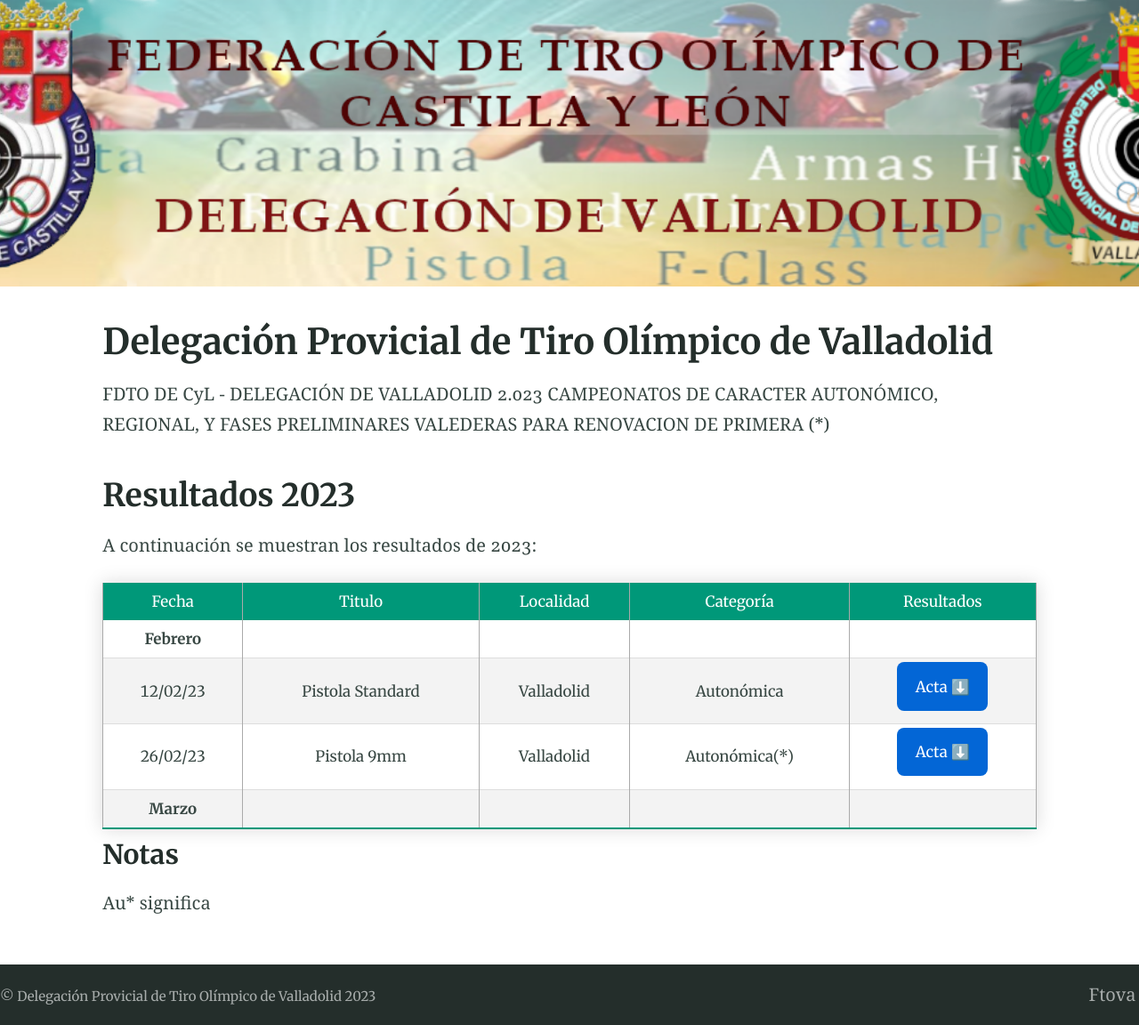
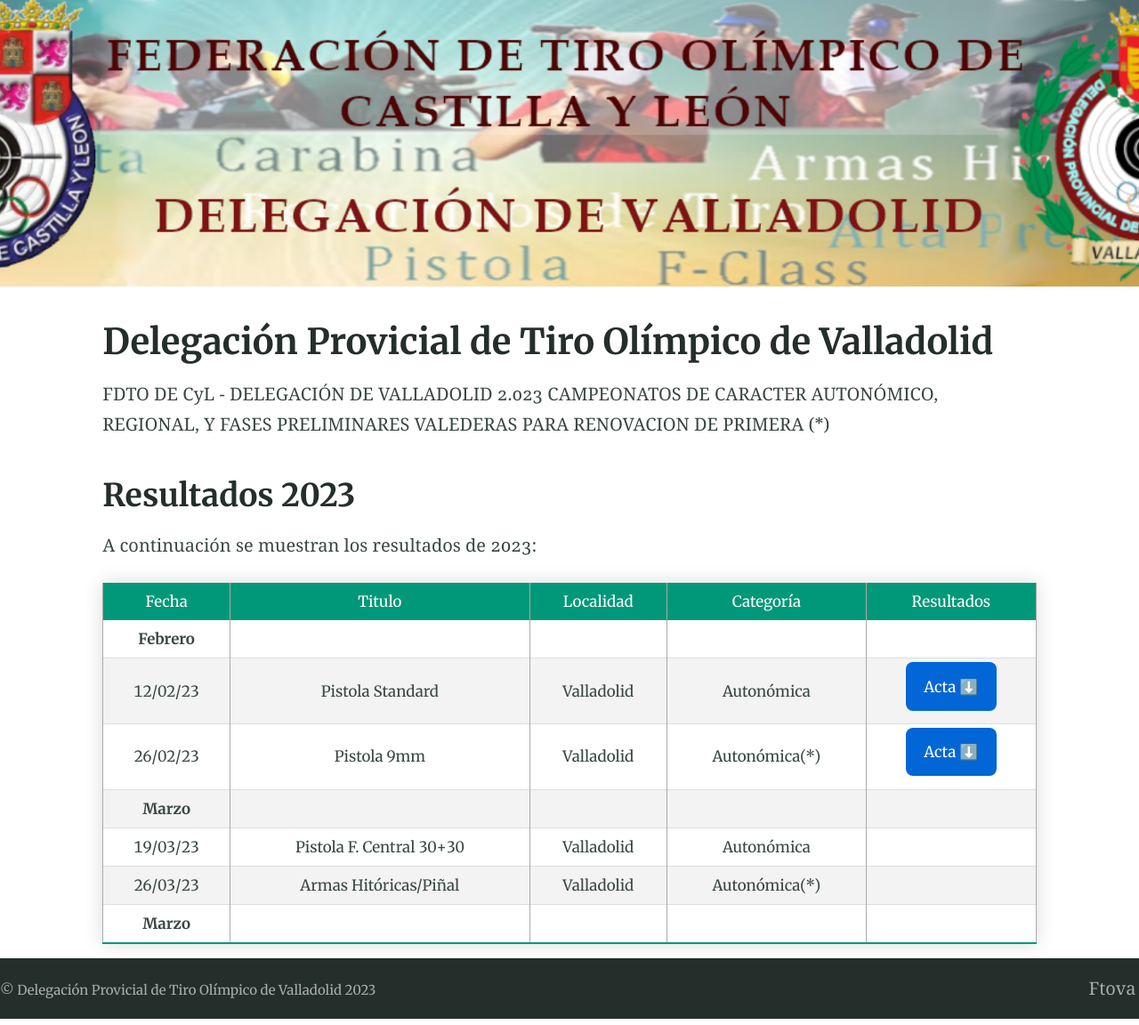
Before and after one commit to ftova/resultados, a Jekyll site: the page built from index.md, in a window 1280 px wide. Shown: the whole page at 89% size. Built offline with Jekyll 4.4.1, drawn with Linux system fonts in a browser that asks for light colours.

Commit message:
Update index.md

```diff
--- a/index.md
+++ b/index.md
@@ -18,7 +18,6 @@ A continuación se muestran los resultados de 2023:
 | 12/02/23 | Pistola Standard | Valladolid | Autonómica | {% include button.html text="Acta ⬇️" link="./resultados/2023/sample.pdf" color="#0366d6" %} |
 | 26/02/23 | Pistola 9mm | Valladolid | Autonómica(*) | {% include button.html text="Acta ⬇️" link="./resultados/2023/sample.pdf" color="#0366d6" %} |
 | **Marzo** |      |   |   |   |
-
-### Notas
-
-Au* significa
+| 19/03/23 | Pistola F. Central 30+30 | Valladolid | Autonómica |  |
+| 26/03/23 | Armas Hitóricas/Piñal | Valladolid | Autonómica(*) |  |
+| **Marzo** |      |   |   |   |
```
